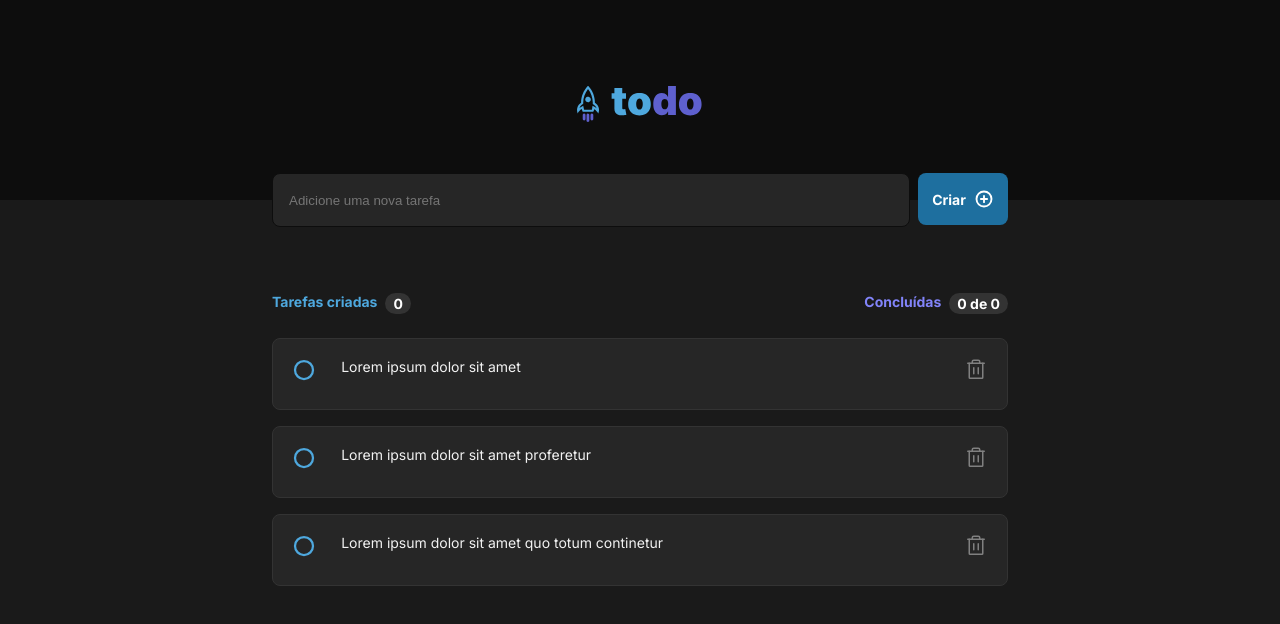
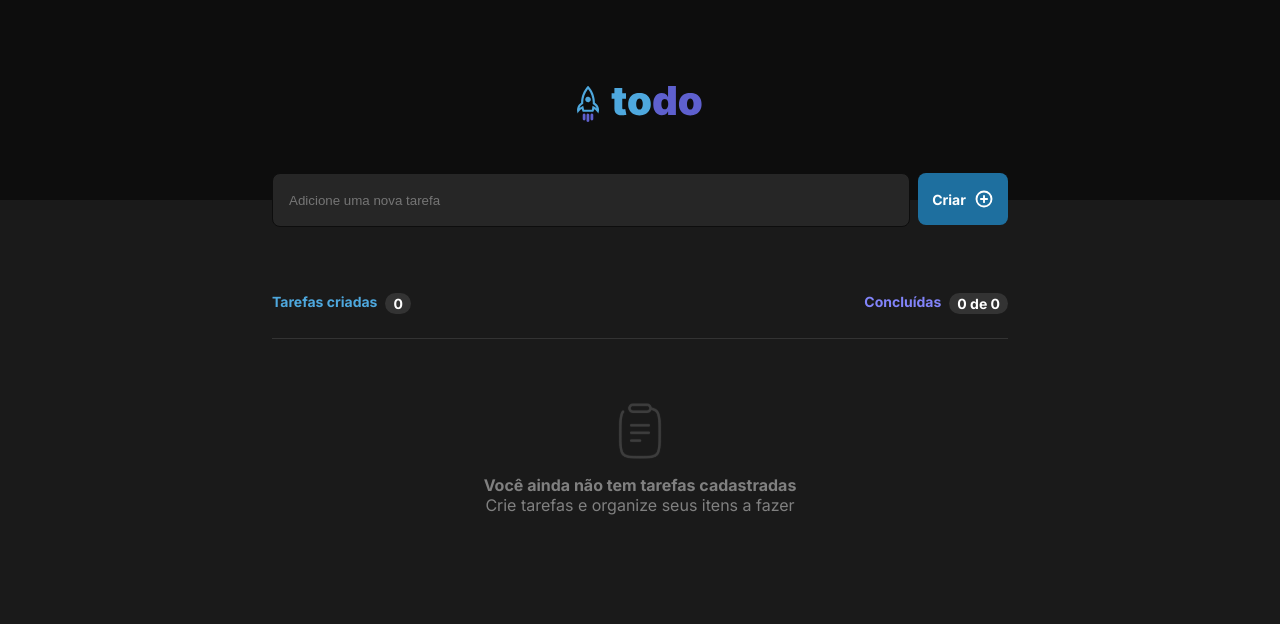
Before and after one commit to Giovani-O/to-do-list, a React (Vite) app: page / in a window 1280 px wide. Shown: the top 624 px of the page. Built offline with nearby package versions, Linux system fonts and the light colour scheme.

Commit message:
feat(todo): Functionality to add new tasks

```diff
--- a/src/App.tsx
+++ b/src/App.tsx
@@ -16,23 +16,7 @@ export function App() {
     isComplete: number;
   }
 
-  const [tasks, setTasks] = useState<TaskModel[]>([
-    {
-      id: uuidv4(),
-      content: 'Lorem ipsum dolor sit amet',
-      isComplete: 0
-    },
-    {
-      id: uuidv4(),
-      content: 'Lorem ipsum dolor sit amet proferetur',
-      isComplete: 0
-    },
-    {
-      id: uuidv4(),
-      content: 'Lorem ipsum dolor sit amet quo totum continetur',
-      isComplete: 0
-    }
-  ]);
+  const [tasks, setTasks] = useState<TaskModel[]>([]);
 
   function completeTask(isComplete: number, id: string) {
     let updatedTasks = tasks.map(task => {
@@ -47,10 +31,19 @@ export function App() {
     console.log(tasks);
   }
 
+  function addTask(task: string) {
+    const newTask: TaskModel = {
+      id: uuidv4(),
+      content: task,
+      isComplete: 0,
+    }
+    setTasks([...tasks, newTask]);
+  }
+
   return (
     <main>
       <Header />
-      <Input />
+      <Input addTask={addTask}/>
       <Progress />
 
       {
--- a/src/components/Input.tsx
+++ b/src/components/Input.tsx
@@ -1,15 +1,33 @@
-import { FormEvent } from 'react';
+import { ChangeEvent, FormEvent, useState } from 'react';
 import { PlusCircle } from 'phosphor-react';
 import styles from './Input.module.css';
 
-export function Input() {
+interface InputProps {
+  addTask: (task: string) => void;
+}
+
+export function Input({ addTask }: InputProps) {
+  const [newTaskText, setNewTaskText] = useState('');
+
   function handleSubmit(event: FormEvent) {
     event.preventDefault();
+    addTask(newTaskText);
+  }
+
+  function handleChange(event: ChangeEvent<HTMLInputElement>) {
+    event.target.setCustomValidity('');
+    setNewTaskText(event.target.value);
   }
 
   return (
     <form onSubmit={handleSubmit} className={ styles.formWrapper }>
-      <input type="text" placeholder="Adicione uma nova tarefa" />
+      <input
+        type="text"
+        placeholder="Adicione uma nova tarefa"
+        name="taskInput"
+        onChange={handleChange}
+        required
+      />
       <button type="submit">
         <p>Criar</p>
         <PlusCircle
```
